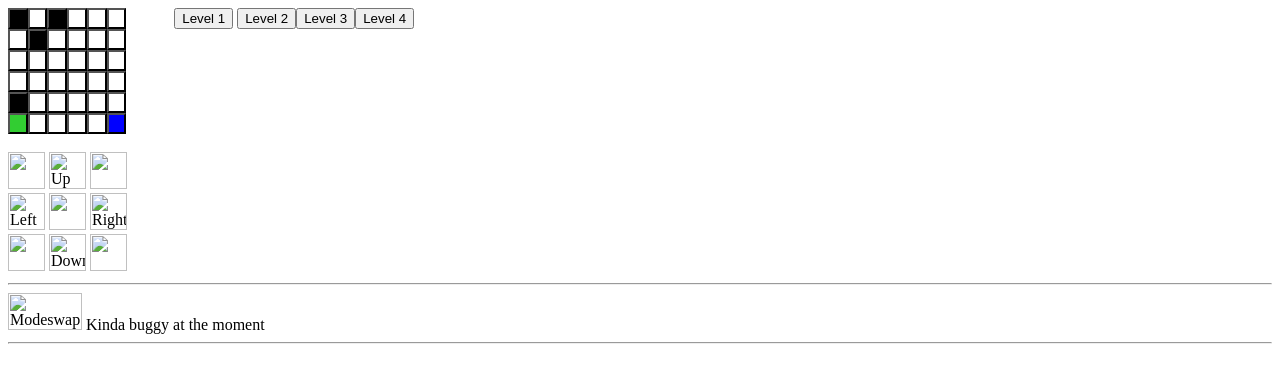
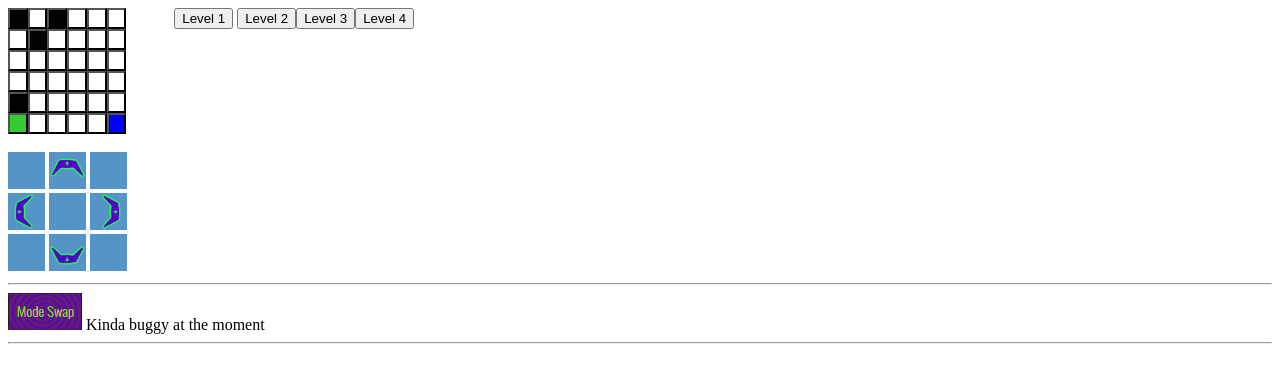
Before and after one commit to llamaking9999/crispy-enigma, a plain HTML site: page index.html in a window 1280 px wide. Drawn offline with Linux system fonts and the light colour scheme.

Commit message:
Update index.html

```diff
--- a/index.html
+++ b/index.html
@@ -21,11 +21,11 @@
 
                     <div id="Movmcon">
                         <br>
-                        <img src="Assets/Arrowempty.png"  width="37" height="37"> </img><img src="Assets/Arrowup.png" alt="Up button" onclick="moveup()" width="37" height="37"> </img>  <img src="Assets/Arrowempty.png"  width="37" height="37"> </img>
+                        <img src="Arrowempty.png"  width="37" height="37"> </img><img src="Arrowup.png" alt="Up button" onclick="moveup()" width="37" height="37"> </img>  <img src="Arrowempty.png"  width="37" height="37"> </img>
                         <br>
-                        <img  src="Assets/Arrowleft.png" alt="Left button" onclick="moveleft()" width="37" height="37"></img>     <img src="Assets/Arrowempty.png"  width="37" height="37"> </img>         <img  src="Assets/Arrowright.png" alt="Right button" onclick="moveright()" width="37" height="37"></img>
+                        <img  src="Arrowleft.png" alt="Left button" onclick="moveleft()" width="37" height="37"></img>     <img src="Arrowempty.png"  width="37" height="37"> </img>         <img  src="Arrowright.png" alt="Right button" onclick="moveright()" width="37" height="37"></img>
                         <br>
-                        <img src="Assets/Arrowempty.png"  width="37" height="37"> </img><img src="Assets/Arrowdown.png" alt="Down button" onclick="movedown()" width="37" height="37"> </img>  <img src="Assets/Arrowempty.png"  width="37" height="37"> </img>
+                        <img src="Arrowempty.png"  width="37" height="37"> </img><img src="Arrowdown.png" alt="Down button" onclick="movedown()" width="37" height="37"> </img>  <img src="Arrowempty.png"  width="37" height="37"> </img>
                         <br>
 
 
@@ -34,7 +34,7 @@
 
     </div>
     <hr>
-    <img src="Assets/mode swap.png" alt="Modeswap" onclick="Modeswap()" width="74" height="37"> </img> Kinda buggy at the moment
+    <img src="mode swap.png" alt="Modeswap" onclick="Modeswap()" width="74" height="37"> </img> Kinda buggy at the moment
     <hr>
     <span id="instrucrions"></span>
 
```
